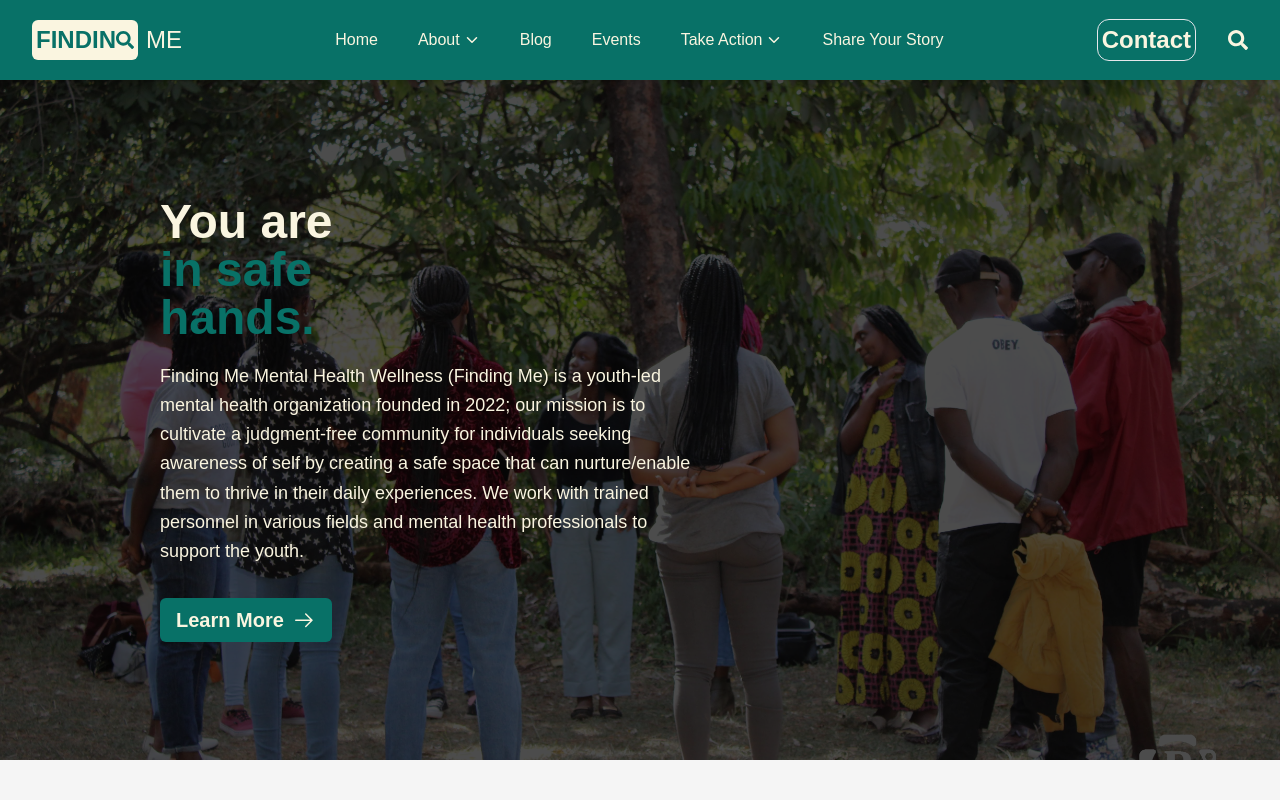
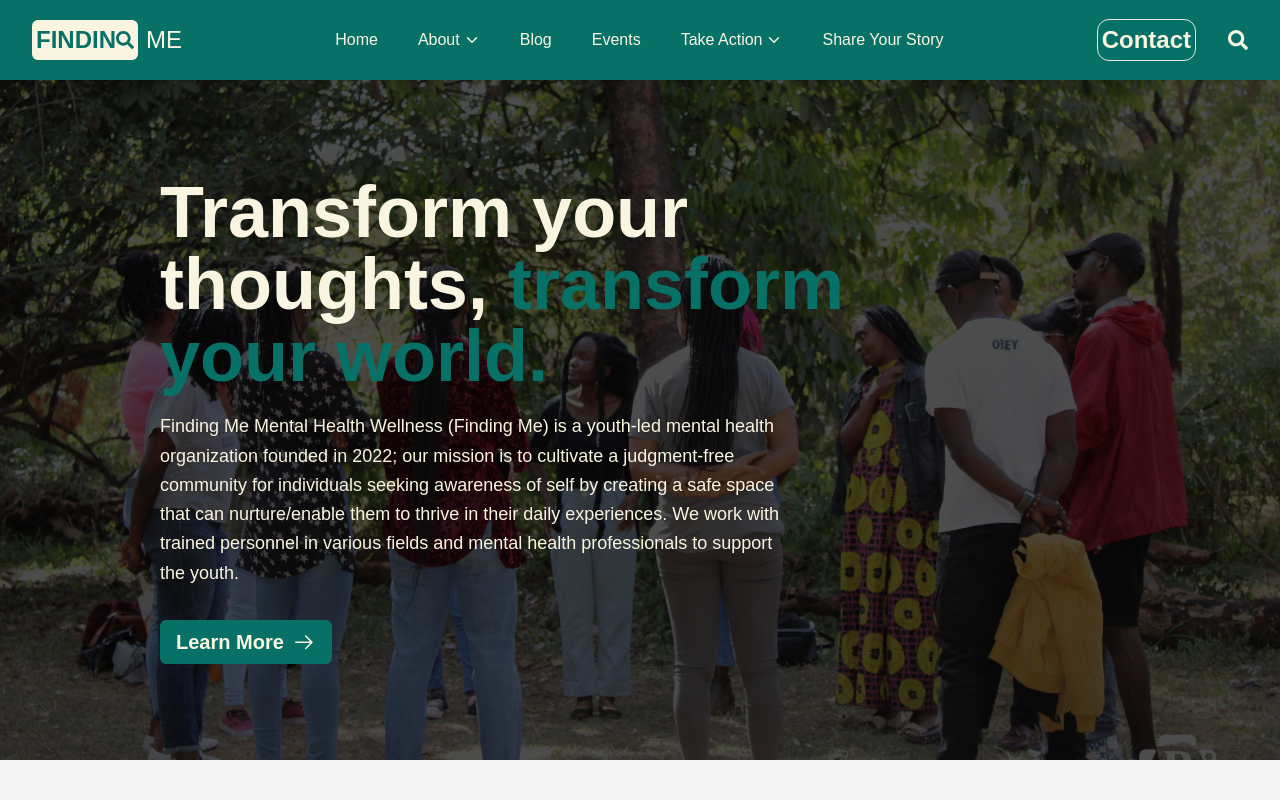
Before and after one commit to o-brayarn/finding-me, a React (Vite) app: page / in a window 1280 px wide. Shown: the top 800 px of the page. Built offline with nearby package versions, Linux system fonts and the light colour scheme.

Commit message:
change Hero lede

```diff
--- a/src/components/Hero.jsx
+++ b/src/components/Hero.jsx
@@ -1,17 +1,24 @@
 import { useState } from "react";
 import { GoArrowRight, GoArrowUpRight } from "react-icons/go";
+import { useNavigate } from "react-router-dom";
 
 const Hero = () => {
   const [isHovered, setIsHovered] = useState(false);
+  const navigate = useNavigate();
   return (
     <div className="text-[#FAF5E0] bg-[url('/images/hero.png')] h-screen w-auto lg:h-[680px] bg-cover bg-center">
       <div className="backdrop-brightness-[0.30] h-full flex justify-center items-center">
-        <div className="md:ms-40 ms-5 me-5 flex flex-col gap-8">
+        <div className="lg:ms-40 sm:ms-20 sm:me-20 ms-5 me-5 flex flex-col gap-8">
           <div className="flex flex-col gap-5">
-            <h1 className="text-5xl md:w-1/5 font-bold">
-              You are <span className="text-[#087167] ">in safe hands.</span>
+            <h1 className="lg:text-7xl lg:w-3/4 text-5xl font-bold">
+              Transform your thoughts,{" "}
+              <span className="text-[#087167] ">transform your world.</span>
             </h1>
-            <p className="md:w-1/2 w-full sm:text-[18px] font-medium leading-relaxed">
+            {/* <h1 className="lg:text-7xl lg:w-1/3 text-5xl font-bold">
+              You are in{" "}
+              <span className="text-[#087167] ">safe hands.</span>
+            </h1> */}
+            <p className="lg:w-3/5 w-full sm:text-[18px] font-medium leading-relaxed">
               Finding Me Mental Health Wellness (Finding Me) is a youth-led
               mental health organization founded in 2022; our mission is to
               cultivate a judgment-free community for individuals seeking
@@ -26,6 +33,7 @@ const Hero = () => {
               className="bg-[#087167] hover:bg-[#FAF5E0] hover:text-[#087167] py-2 px-4 text-xl font-bold rounded-md flex items-center gap-2"
               onMouseEnter={() => setIsHovered(true)}
               onMouseLeave={() => setIsHovered(false)}
+              onClick={() => navigate("/about-us")}
             >
               Learn More
               <span className="text-2xl">
```
